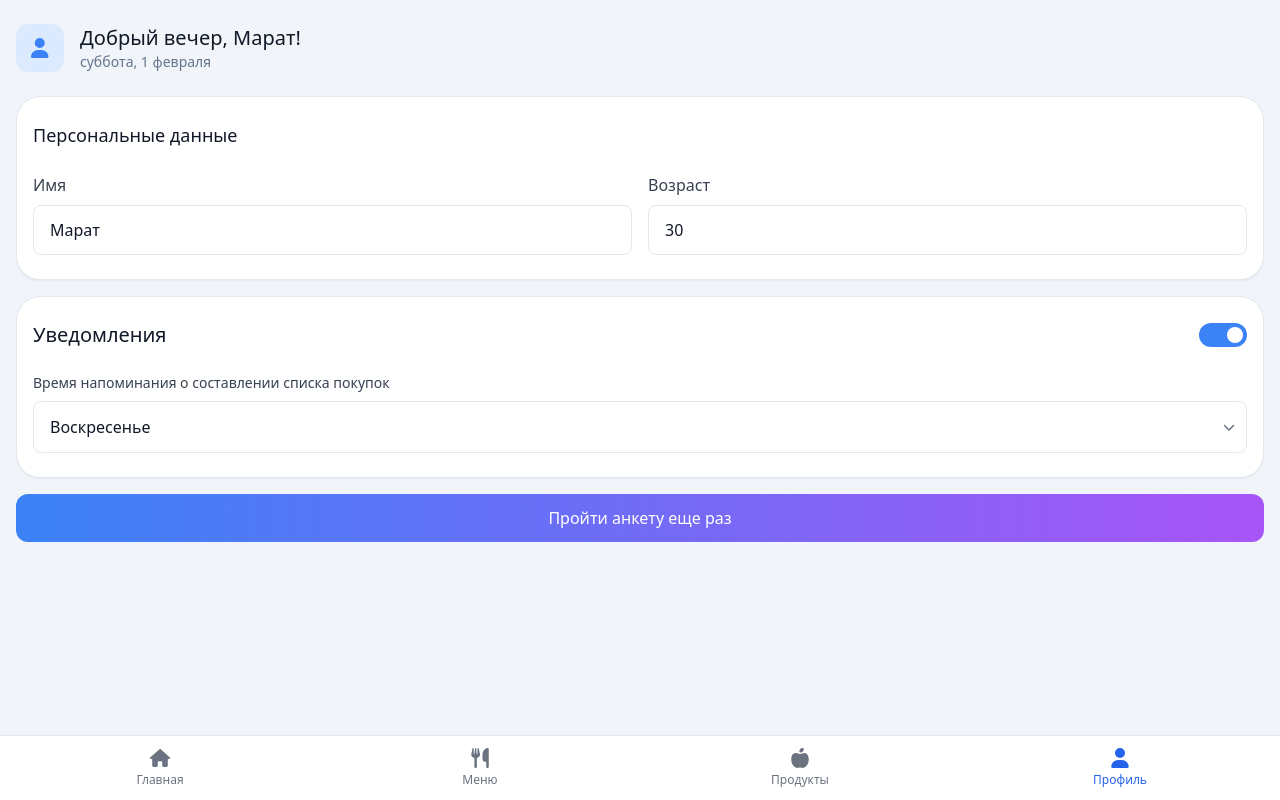
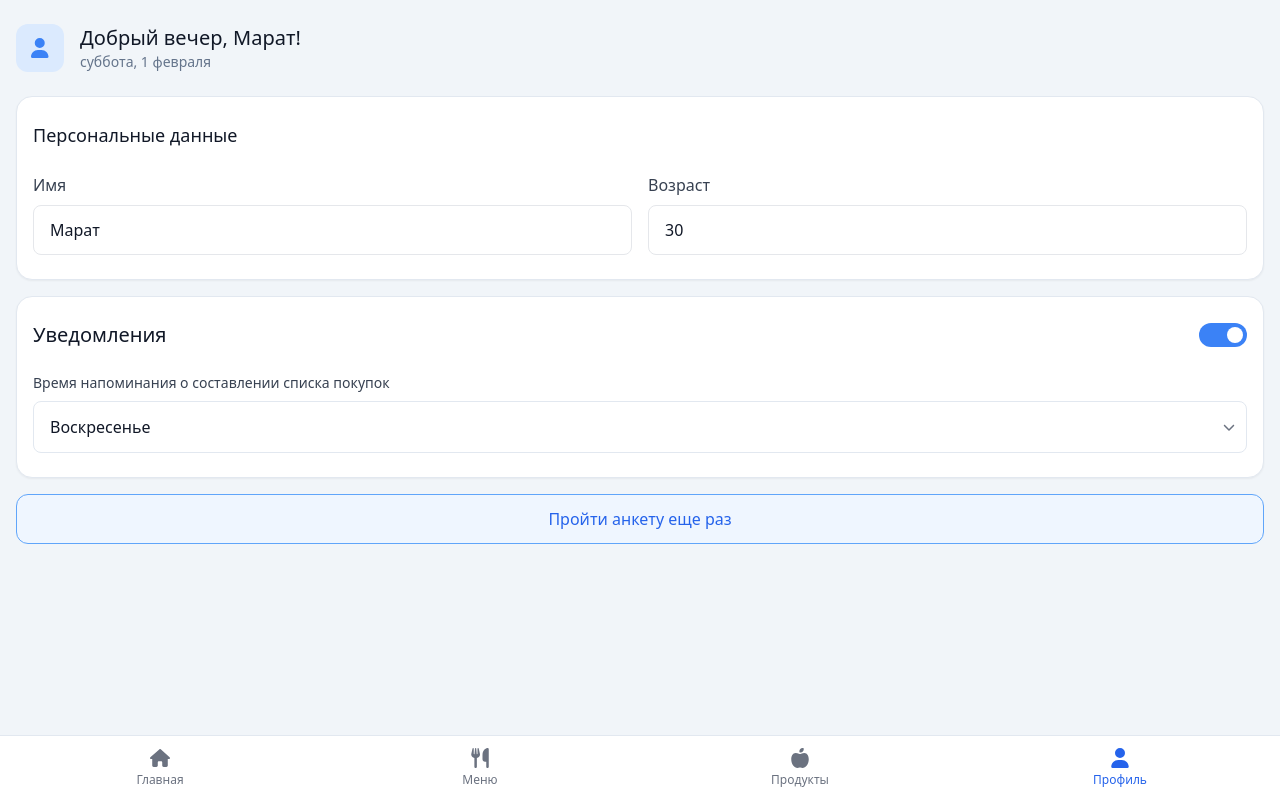
Before and after one commit to ramazanov-ma/chief, a Nuxt app: page /preferences in a window 1280 px wide. Built offline with nearby package versions, Linux system fonts and the light colour scheme.

Commit message:
feat/ui: introduce outline button variant and adjust component styles
- Add 'outline' variant to BaseButton component
- Update button styles for primary, secondary, and outline variants
- Adjust border radius for MenuDayCard, preferences, shopping list, and WeeklySelector components

```diff
--- a/components/ui/BaseButton.vue
+++ b/components/ui/BaseButton.vue
@@ -1,9 +1,12 @@
 <template>
 	<button
-		:class="['px-6 py-3 rounded-xl transition-all duration-200 ' + classList,
+		:class="[
+			'px-6 py-3 rounded-xl transition-all duration-200 ' + classList,
 			variant === 'primary'
 				? 'text-white bg-gradient-to-r from-blue-500 to-purple-500 hover:opacity-90 transition-opacity'
-				: 'text-slate-700 bg-slate-100 hover:bg-slate-200 transition-colors',
+				: variant === 'secondary'
+				? 'text-slate-700 bg-slate-100 hover:bg-slate-200 transition-colors'
+				: 'text-blue-600 border border-blue-400 bg-blue-50 hover:bg-blue-100 transition-colors'
 		]"
 		v-bind="$attrs"
 	>
@@ -13,7 +16,7 @@
 
 <script setup lang="ts">
 interface Props {
-	variant?: 'primary' | 'secondary';
+	variant?: 'primary' | 'secondary' | 'outline';
 	classList?: string;
 }
 
--- a/components/weekly/MenuDayCard.vue
+++ b/components/weekly/MenuDayCard.vue
@@ -1,6 +1,6 @@
 <template>
 	<div
-		class="relative py-4 px-4 bg-white border rounded-3xl shadow-sm transition-colors"
+		class="relative py-4 px-4 bg-white border rounded-2xl shadow-sm transition-colors"
 		:class="[day.isToday ? 'border-blue-400' : 'border-slate-200']"
 	>
 		<div class="transition-colors">
--- a/components/weekly/WeeklySelector.vue
+++ b/components/weekly/WeeklySelector.vue
@@ -1,5 +1,5 @@
 <template>
-	<div class="border border-slate-200 bg-white rounded-3xl shadow-sm">
+	<div class="border border-slate-200 bg-white rounded-2xl shadow-sm">
 		<WeekSelector :label="selectedWeekLabel"/>
 		<div class="flex flex-col space-y-4 p-4">
 			<div class="flex items-center justify-between sm:justify-start sm:space-x-3">
--- a/pages/preferences.vue
+++ b/pages/preferences.vue
@@ -5,7 +5,7 @@
 		<div class="space-y-4">
 
 			<!-- Персональные данные -->
-			<div class="bg-white rounded-3xl shadow-sm border border-slate-200 py-6 px-4">
+			<div class="bg-white rounded-2xl shadow-sm border border-slate-200 py-6 px-4">
 				<h2 class="text-lg font-medium mb-6">Персональные данные</h2>
 
 				<div class="grid grid-cols-1 md:grid-cols-2 gap-4">
@@ -32,7 +32,7 @@
 			</div>
 
 			<!-- Уведомления -->
-			<div class="bg-white rounded-3xl shadow-sm border border-slate-200 py-6 px-4">
+			<div class="bg-white rounded-2xl shadow-sm border border-slate-200 py-6 px-4">
 				<div class="flex items-center justify-between">
 					<h2 class="text-xl font-medium">Уведомления</h2>
 					<!-- Переключатель уведомлений -->
@@ -76,6 +76,7 @@
 			<BaseButton
 				@click="goToQuestionnaire"
 				class-list="w-full"
+				variant="outline"
 			>
 				<font-awesome-icon icon="clipboard-list" class="text-sm"/>
 				Пройти анкету еще раз
--- a/pages/shopping-list.vue
+++ b/pages/shopping-list.vue
@@ -7,7 +7,7 @@
 		/>
 
 		<!-- Список продуктов -->
-		<div class="relative py-6 px-4 mt-4 bg-white border rounded-3xl shadow-sm border-slate-200">
+		<div class="relative py-6 px-4 mt-4 bg-white border rounded-2xl shadow-sm border-slate-200">
 			<div class="mb-4 flex items-center justify-between">
 				<div class="flex items-center space-x-2">
 					<span class="text-lg font-medium">Прогресс покупок</span>
```
